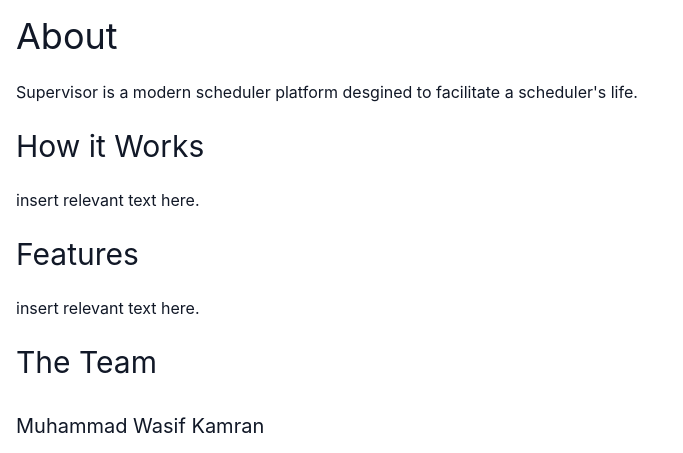
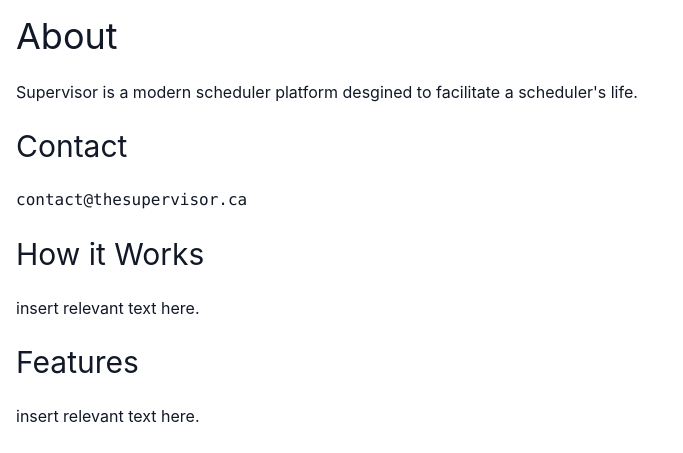
Before and after one commit to muwasifk/supervision, a Django app: template templates/about.html in a window 1280 px wide. Shown: the part 65-518 px from the top of the page, without its empty margins (0-683 px from the left). Run offline with Django 5.2, Linux system fonts and the light colour scheme; the template is opened without the code that fills it, so the values that code supplies are empty; style sheets or scripts are compiled from the project's sources; some libraries are stand-ins or nearby versions; some web fonts are replaced.

Commit message:
Update about.html

```diff
--- a/templates/about.html
+++ b/templates/about.html
@@ -5,6 +5,8 @@
 <section>
         <h1 class="p-4 text-4xl text-gray-900">About</h1>
         <p class="px-4 py-2 text-gray-900">Supervisor is a modern scheduler platform desgined to facilitate a scheduler's life.</p>
+        <h1 class="p-4 text-3xl text-gray-900">Contact</h1>
+        <pre class="px-4 py-2 text-gray-900">contact@thesupervisor.ca</pre>
         <h1 class="p-4 text-3xl text-gray-900">How it Works</h1>
         <p class="px-4 py-2 text-gray-900">insert relevant text here.</p>
         <h1 class="p-4 text-3xl text-gray-900">Features</h1>
```
